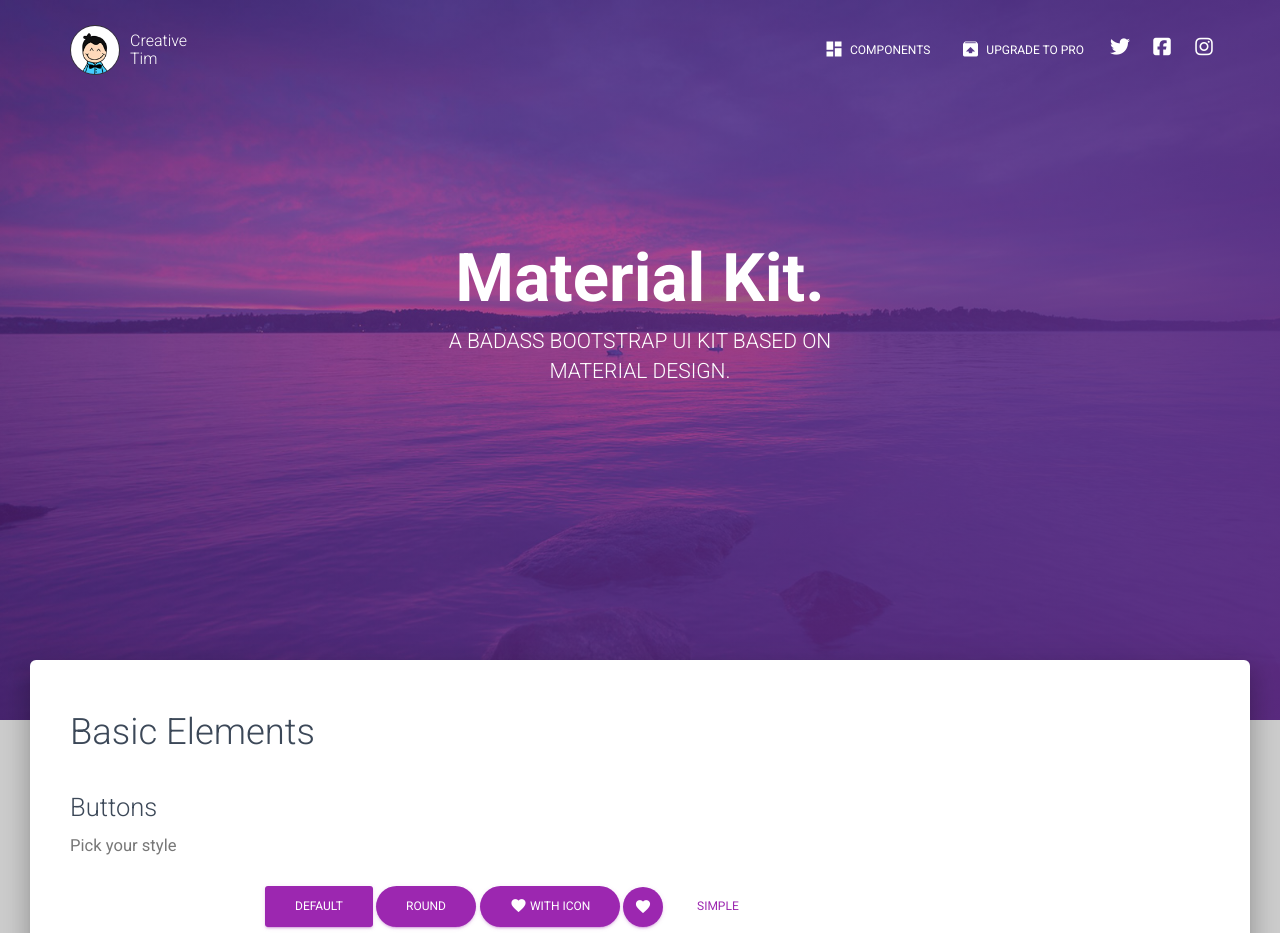
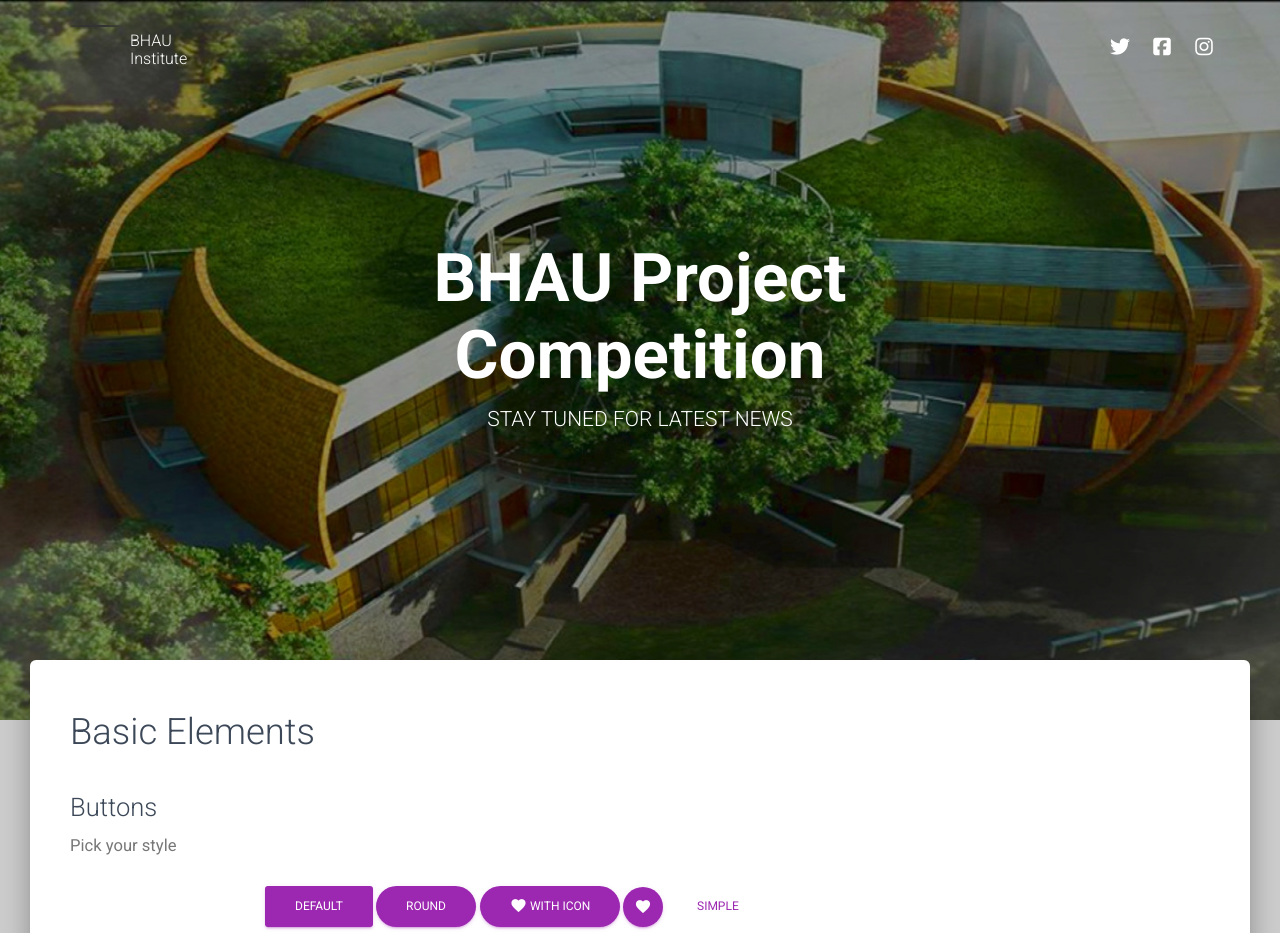
Before and after one commit to TusharAgey/bhau.github.io, a PHP site: page / in a window 1280 px wide. Shown: the top 933 px of the page. Run offline with PHP 8.4, Linux system fonts and the light colour scheme; some libraries are stand-ins or nearby versions.

Commit message:
made some modifications

```diff
--- a/assets/css/material-kit.css
+++ b/assets/css/material-kit.css
@@ -3642,10 +3642,10 @@ h2.title {
   padding-top: 15px;
 }
 .index-page .header-filter:after {
-  background: rgba(101, 47, 142, 0.64);
+/* background: rgba(101, 47, 142, 0.64);
   background: linear-gradient(45deg, rgba(101, 47, 142, 0.88) 0%, rgba(125, 46, 185, 0.45) 100%);
   background: -moz-linear-gradient(135deg, rgba(101, 47, 142, 0.88) 0%, rgba(125, 46, 185, 0.45) 100%);
-  background: -webkit-linear-gradient(135deg, rgba(101, 47, 142, 0.88) 0%, rgba(125, 46, 185, 0.45) 100%);
+  background: -webkit-linear-gradient(135deg, rgba(101, 47, 142, 0.88) 0%, rgba(125, 46, 185, 0.45) 100%);*/
 }
 
 .landing-page .header {
--- a/index.html
+++ b/index.html
@@ -6,7 +6,7 @@
 	<link rel="icon" type="image/png" href="assets/img/favicon.png">
 	<meta http-equiv="X-UA-Compatible" content="IE=edge,chrome=1" />
 
-	<title>Material Kit by Creative Tim</title>
+	<title>BHAU Institute</title>
 
 	<meta content='width=device-width, initial-scale=1.0, maximum-scale=1.0, user-scalable=0' name='viewport' />
 
@@ -38,10 +38,10 @@
 	    	<a href="http://www.creative-tim.com">
 	        	<div class="logo-container">
 	                <div class="logo">
-	                    <img src="assets/img/logo.png" alt="Creative Tim Logo" rel="tooltip" title="<b>Material Kit</b> was Designed & Coded with care by the staff from <b>Creative Tim</b>" data-placement="bottom" data-html="true">
+	                   <!-- <img src="assets/img/logo.png" alt="Creative Tim Logo" rel="tooltip" title="<b>Material Kit</b> was Designed & Coded with care by the staff from <b>Creative Tim</b>" data-placement="bottom" data-html="true"> -->
 	                </div>
 	                <div class="brand">
-	                    Creative Tim
+	                    BHAU Institute
 	                </div>
 
 
@@ -52,27 +52,17 @@
 	    <div class="collapse navbar-collapse" id="navigation-index">
 	    	<ul class="nav navbar-nav navbar-right">
 				<li>
-					<a href="components-documentation.html" target="_blank">
-						<i class="material-icons">dashboard</i> Components
-					</a>
-				</li>
-				<li>
-					<a href="http://demos.creative-tim.com/material-kit-pro/presentation.html?ref=utp-freebie" target="_blank">
-						<i class="material-icons">unarchive</i> Upgrade to PRO
-					</a>
-				</li>
-				<li>
-					<a rel="tooltip" title="Follow us on Twitter" data-placement="bottom" href="https://twitter.com/CreativeTim" target="_blank" class="btn btn-white btn-simple btn-just-icon">
+					<a rel="tooltip" title="Follow us on Twitter" data-placement="bottom" href="https://twitter.com/bhau" target="_blank" class="btn btn-white btn-simple btn-just-icon">
 						<i class="fa fa-twitter"></i>
 					</a>
 				</li>
 				<li>
-					<a rel="tooltip" title="Like us on Facebook" data-placement="bottom" href="https://www.facebook.com/CreativeTim" target="_blank" class="btn btn-white btn-simple btn-just-icon">
+					<a rel="tooltip" title="Like us on Facebook" data-placement="bottom" href="https://www.facebook.com/bhau" target="_blank" class="btn btn-white btn-simple btn-just-icon">
 						<i class="fa fa-facebook-square"></i>
 					</a>
 				</li>
 				<li>
-					<a rel="tooltip" title="Follow us on Instagram" data-placement="bottom" href="https://www.instagram.com/CreativeTimOfficial" target="_blank" class="btn btn-white btn-simple btn-just-icon">
+					<a rel="tooltip" title="Follow us on Instagram" data-placement="bottom" href="https://www.instagram.com/bhau" target="_blank" class="btn btn-white btn-simple btn-just-icon">
 						<i class="fa fa-instagram"></i>
 					</a>
 				</li>
@@ -84,13 +74,13 @@
 <!-- End Navbar -->
 
 <div class="wrapper">
-	<div class="header header-filter" style="background-image: url('assets/img/bg2.jpeg');">
+	<div class="header header-filter" style="background-image: url('assets/img/bgx1.jpg');">
 		<div class="container">
 			<div class="row">
 				<div class="col-md-8 col-md-offset-2">
 					<div class="brand">
-						<h1>Material Kit.</h1>
-						<h3>A Badass Bootstrap UI Kit based on Material Design.</h3>
+						<h1>BHAU Project Competition</h1>
+						<h3>Stay tuned for latest news</h3>
 					</div>
 				</div>
 			</div>
```
Also changed, not shown: assets/img/bg3.jpg (added), assets/img/bgx1.jpg (added), 1 other file.
